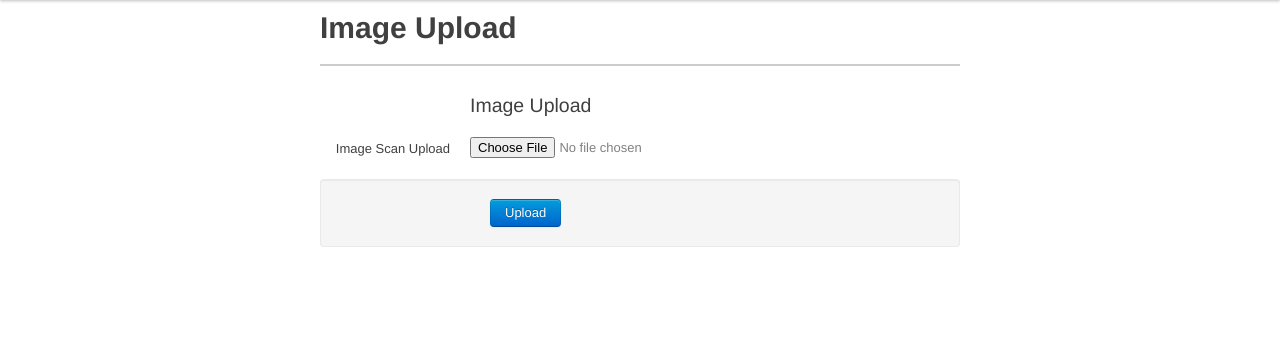
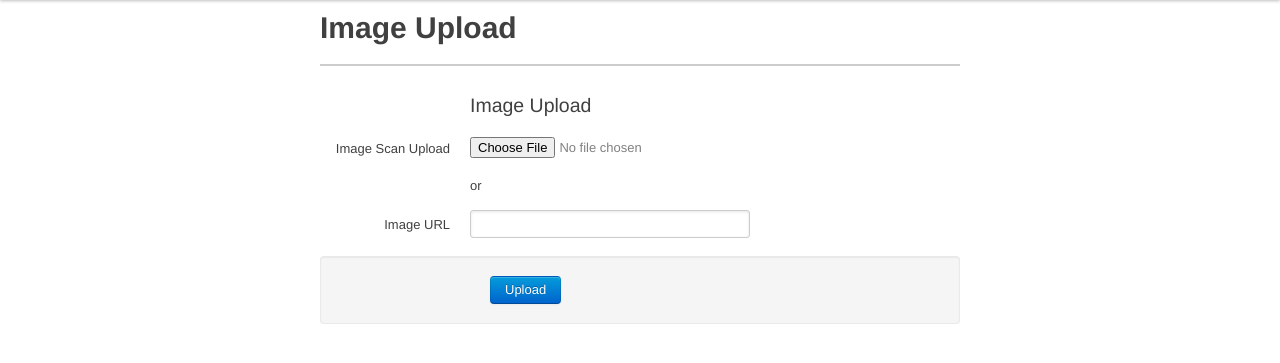
Before and after one commit to ehelms/medipa_web, a Flask app: page /image/upload/ in a window 1280 px wide. Shown: the part 40-403 px from the top of the page. Run offline with Flask 2, Linux system fonts and the light colour scheme; style sheets or scripts are compiled from the project's sources; some libraries are stand-ins or nearby versions.

Commit message:
Adds ability to specify a url for file upload.

```diff
--- a/mediscan/templates/upload.html
+++ b/mediscan/templates/upload.html
@@ -31,6 +31,17 @@
           <input type="file" name="file" class="input-file">
         </div>
       </div>
+      <div class="clearfix">
+        <div class="input">
+          or
+        </div>
+      </div>
+      <div class="clearfix">
+        <label>Image URL</label>
+        <div class="input">
+          <input type="url" name="scan_url" class="xlarge">
+        </div>
+      </div>
       <div class="well actions">
         <div class="input">
           <input type="Submit" value="Upload" class="btn primary">
--- a/mediscan/views.py
+++ b/mediscan/views.py
@@ -1,4 +1,5 @@
 import os
+import urllib2
 
 from flask import Flask, request, make_response, render_template, json
 
@@ -19,14 +20,25 @@ def upload_image():
     if request.method == 'GET':
         return render_template('upload.html')
     elif request.method == 'POST':
-        file = request.files['file']
+        if 'file' in request.files:
+            file = request.files['file']
 
-        if file and allowed_files(file.filename):
-            filename = secure_filename(file.filename)
-            file.save(os.path.join(app.config['UPLOAD_FOLDER'], filename))
-            return render_template('upload.html', success=True)
-        else:
-            return render_template('upload.html', error=True)
+            if file and allowed_files(file.filename):
+                filename = secure_filename(file.filename)
+                file.save(os.path.join(app.config['UPLOAD_FOLDER'], filename))
+                return render_template('upload.html', success=True)
+        elif 'scan_url' in request.form:
+            file = urllib2.urlopen(request.form['scan_url'])
+
+            if allowed_files(file.url):
+                filename = file.url.split('/')
+                filename = filename[len(filename) - 1]
+                local_file = open(os.path.join(app.config['UPLOAD_FOLDER'], filename), "w")
+                local_file.write(file.read())
+                local_file.close()
+                return render_template('upload.html', success=True)
+
+        return render_template('upload.html', error=True)
 
 @app.route('/image/', methods=['GET'])
 def show_images():
```
Also changed, not shown: mediscan/tests/view_tests.py (+7 -1 lines).
